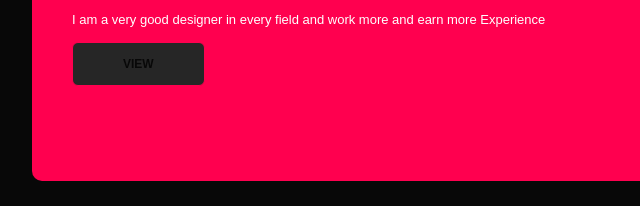
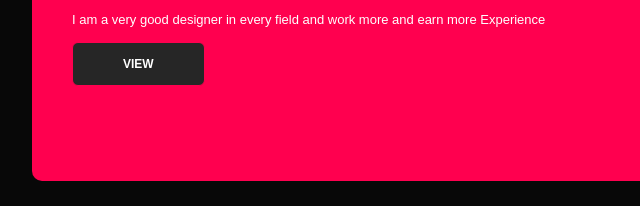
Before and after one commit to chaitany310/chaitany310.github.io, a plain HTML site: page index.html in a window 1280 px wide. In both pictures the pointer is over the link 234 px from the left and 1816 px from the top of the page. Shown: the part 1738-1944 px from the top of the page, 96-736 px from the left. Drawn offline with Linux system fonts and the light colour scheme.

Commit message:
Update style.css

```diff
--- a/style.css
+++ b/style.css
@@ -166,7 +166,7 @@
   display: inline-block;
  }
  .services-list div a:hover{
-  color: #080808;
+  color: #fff;
   transform: translateY(-5px);
  }
  .services-list div:hover{
```
